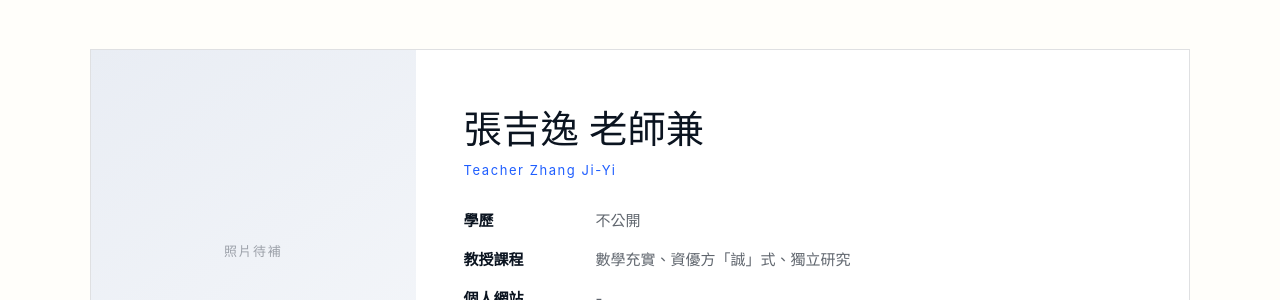
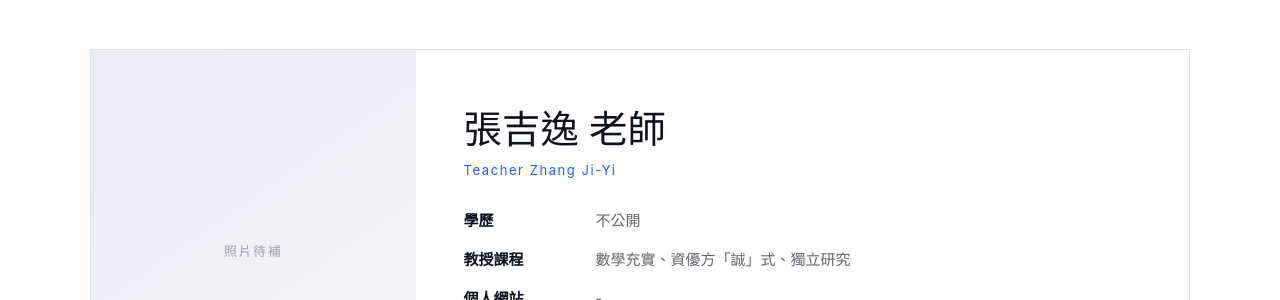
Before and after one commit to gateczjh/gateczjh.github.io, a Jekyll site: the page built from zh/teachers.html, in a window 1280 px wide and 900 px high. Shown: the part 297-597 px from the top of the window. Built offline with Jekyll 4.4.1, drawn with Linux system fonts in a browser that asks for light colours.

Commit message:
Update teachers.html

```diff
--- a/zh/teachers.html
+++ b/zh/teachers.html
@@ -16,7 +16,7 @@ title: 教師介紹
       <div class="teacher-photo">照片待補</div>
 
       <div class="teacher-content">
-        <h2 class="teacher-name">張吉逸 老師兼</h2>
+        <h2 class="teacher-name">張吉逸 老師</h2>
         <div class="teacher-name-en">Teacher Zhang Ji-Yi</div>
 
 
```
